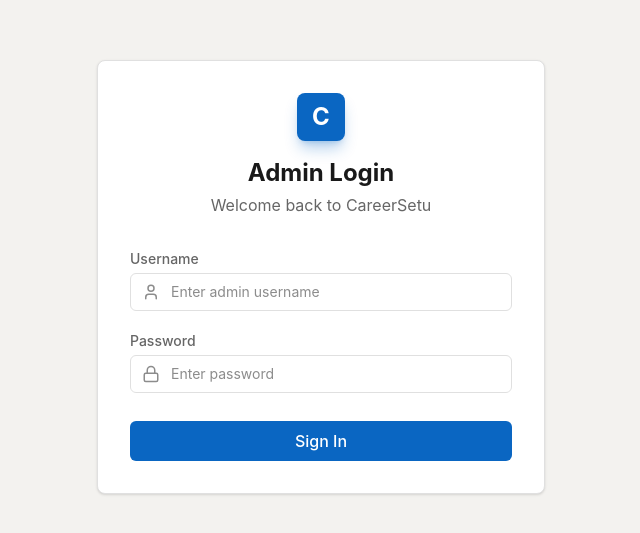
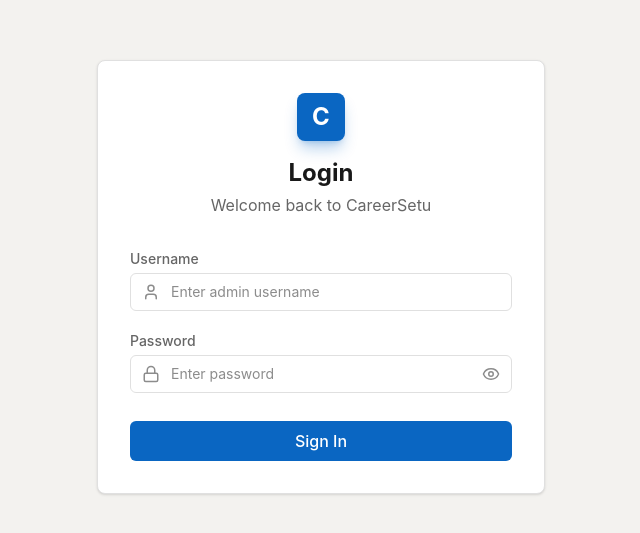
Before and after one commit to SMCrohit/careersetu, a React (Vite) app in the folder admin-frontend/: page /login in a window 1280 px wide. Shown: the part 123-656 px from the top of the page, without its empty margins (319-959 px from the left). Built offline with nearby package versions, Linux system fonts and the light colour scheme; no server answers.

Commit message:
Update login UI and add show/hide password toggle

```diff
--- a/admin-frontend/src/pages/Login.tsx
+++ b/admin-frontend/src/pages/Login.tsx
@@ -1,11 +1,12 @@
 import { useState } from 'react';
 import { useNavigate } from 'react-router-dom';
 import api from '../api/axios';
-import { Lock, User } from 'lucide-react';
+import { Lock, User, Eye, EyeOff } from 'lucide-react';
 
 const Login = () => {
   const [username, setUsername] = useState('');
   const [password, setPassword] = useState('');
+  const [showPassword, setShowPassword] = useState(false);
   const [error, setError] = useState('');
   const navigate = useNavigate();
 
@@ -30,7 +31,7 @@
       <div className="card w-full max-w-md p-8 animate-slide-up">
         <div className="flex flex-col items-center mb-8">
           <div className="w-12 h-12 bg-primaryBrand rounded-lg flex items-center justify-center text-white font-bold text-2xl mb-4 shadow-lg shadow-primaryBrand/30">C</div>
-          <h1 className="text-2xl font-bold text-primaryText">Admin Login</h1>
+          <h1 className="text-2xl font-bold text-primaryText">Login</h1>
           <p className="text-secondaryText mt-1">Welcome back to CareerSetu</p>
         </div>
 
@@ -56,13 +57,20 @@
             <div className="relative">
               <Lock className="absolute left-3 top-2.5 text-borderDark" size={18} />
               <input
-                type="password"
+                type={showPassword ? "text" : "password"}
                 value={password}
                 onChange={(e) => setPassword(e.target.value)}
-                className="input-field pl-10"
+                className="input-field pl-10 pr-10"
                 placeholder="Enter password"
                 required
               />
+              <button
+                type="button"
+                onClick={() => setShowPassword(!showPassword)}
+                className="absolute right-3 top-2.5 text-borderDark hover:text-primaryText transition-colors focus:outline-none"
+              >
+                {showPassword ? <EyeOff size={18} /> : <Eye size={18} />}
+              </button>
             </div>
           </div>
           <button type="submit" className="btn-primary w-full mt-2">
```
